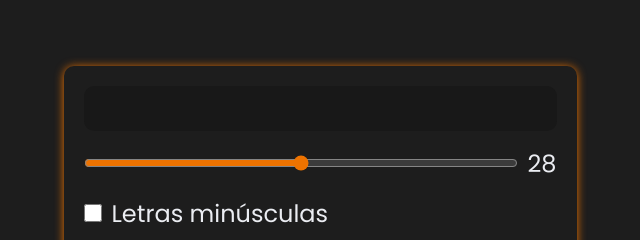
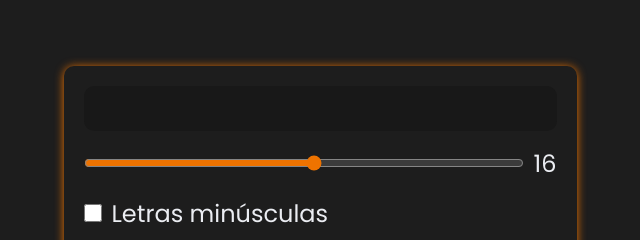
Before and after one commit to talleshenrique47/gerador-de-senhas, a plain HTML site: page index.html in a window 1280 px wide. Shown: the part 137-377 px from the top of the page, 320-960 px from the left. Drawn offline with Linux system fonts and the light colour scheme.

Commit message:
Update index.html

```diff
--- a/index.html
+++ b/index.html
@@ -13,7 +13,7 @@
         <input id="inputPasswordId" type="text" />
 
         <div>
-            <input id="inputLengthId" type="range" min="6" max="50" />
+            <input id="inputLengthId" type="range" min="6" max="25" />
             <label for="inputLengthId"></label>
         </div>
 
```
